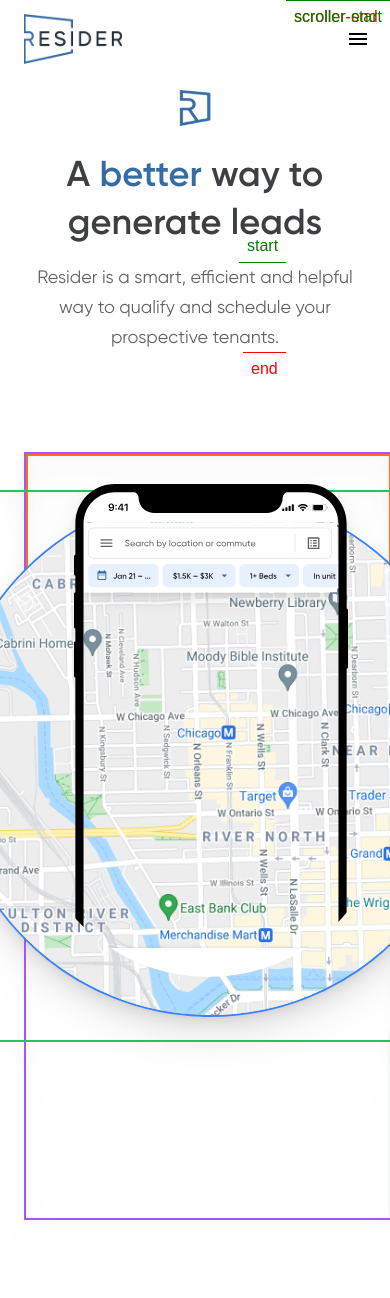
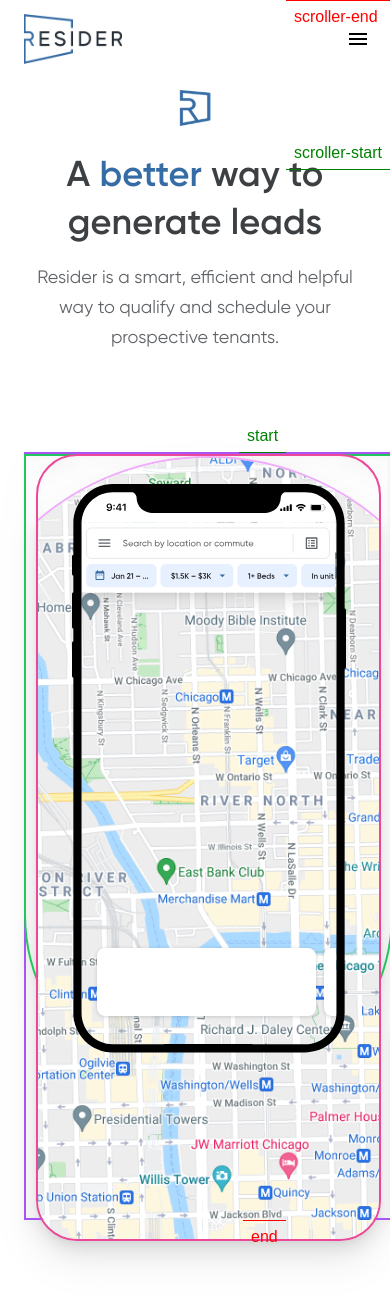
Before and after one commit to mcgrealife/landing-property, a Next.js app: page / in a window 390 px wide. Shown: the top 1298 px of the page. Before the commit the page ends 1220 px from the top, so only its background shows below. Built offline with nearby package versions, Linux system fonts and the light colour scheme; what @savvywombat/tailwindcss-grid-areas would draw is missing.

Commit message:
Masks working as expected, phone pinned. Now working on scrollTo plugin

```diff
--- a/pages/index.js
+++ b/pages/index.js
@@ -5,6 +5,7 @@ import Image from 'next/image'
 import { useEffect, useRef, useState } from 'react'
 import { gsap } from 'gsap'
 import { ScrollTrigger } from "gsap/dist/ScrollTrigger"
+import { ScrollToPlugin } from "gsap/ScrollToPlugin"
 import logo from '../public/resider-logo.png'
 
 
@@ -12,6 +13,7 @@ export default function Home() {
 
 
   gsap.registerPlugin(ScrollTrigger)
+  gsap.registerPlugin(ScrollToPlugin)
 
   function scheduleDemoClick() {
     return alert('💰 $50 showing, $1000 max. 50% per lease. 💰 ')
@@ -56,6 +58,7 @@ export default function Home() {
   const screen = useRef()
   const carousel = useRef()
   const headerSubText = useRef()
+  const spacer = useRef()
 
 
 
@@ -83,16 +86,20 @@ export default function Home() {
 
 
 
+
+
+
     gsap.timeline({
       scrollTrigger: {
-        trigger: headerSubText.current,
-        start: 'top top',
+        trigger: phone.current,
+        start: 'top 20%',
         // toggleActions: 'play pause reverse pause',
-        scrub: true,
+        pin: true,
         markers: true,
       }
     })
       .fromTo(mapMask.current, {
+        y: '-=0px',
         height: '525px',
         width: '525px',
         borderRadius: '769.01'
@@ -107,6 +114,13 @@ export default function Home() {
       .from(frameMask.current, {
         height: '525px'
       }, 0)
+      .to(wrapperMapMask.current, {
+        width: '345px',
+        height: '787px',
+      }, '<75%')
+      .from(spacer.current, {
+        height: '0'
+      })
 
 
 
@@ -246,9 +260,9 @@ export default function Home() {
 
         {/* reduce complexity of grid-areas by scaling svgs (then only need to define mobile?)  */}
 
-        <div id="phone" ref={phone} className='grid  grid-in-left lg:grid-in-middle  grid-areas-phone grid-cols-phoneMobile lg:grid-cols-phoneDesktop  grid-rows-phoneMobile lg:grid-rows-phoneDesktop  ml-[24px] lg:ml-[0px] h-full col-end-right lg:justify-center frame-shadow border-2 border-purple-500 '>
+        <div id="phone" ref={phone} className='grid  grid-in-left lg:grid-in-middle  grid-areas-phone grid-cols-phoneMobile lg:grid-cols-phoneDesktop  grid-rows-phoneMobile lg:grid-rows-phoneDesktop  ml-[24px] lg:ml-[0px] h-full col-end-right lg:justify-center frame-shadow border-2 border-purple-500 justify-items-center'>
 
-          <div id="frameMask" ref={frameMask} className=" grid grid-areas-phone grid-cols-phoneMobile lg:grid-cols-phoneDesktop  grid-rows-phoneMobile lg:grid-rows-phoneDesktop rounded-br-[769.01px] rounded-bl-[769.01px] row-start-1 row-end-6 col-start-1 col-end-6 border-2 border-orange-500  overflow-hidden">
+          <div id="frameMask" ref={frameMask} className=" grid grid-areas-phone grid-cols-phoneMobile lg:grid-cols-phoneDesktop  grid-rows-phoneMobile lg:grid-rows-phoneDesktop rounded-br-[769.01px] rounded-bl-[769.01px] row-start-1 row-end-6 col-start-1 col-end-6 border-2 border-green-500  overflow-hidden justify-center">
 
             <img id='frame' src="frame-hollow.svg" alt="frame" className=' w-full row-start-2 row-end-4 col-start-2 col-end-5 z-20' />
 
@@ -282,9 +296,10 @@ export default function Home() {
           </div>
 
 
-          <div id="wrapperMapMask" ref={wrapperMapMask} className='row-start-3 row-end-4 col-start-3 col-end-4  overflow-hidden border-2 border-green-500 rounded-[41px] justify-self-center'>
+          <div id="wrapperMapMask" ref={wrapperMapMask} className='grid row-start-1 row-end-4 col-start-3 col-end-4  overflow-hidden border-2 border-pink-500 rounded-[41px] self-start justify-center '>
+            {/* <div id="spacer" ref={spacer} className="h-[28px]" /> */}
 
-            <div id="mapMask" ref={mapMask} className='w-[344px] h-[744px]  rounded-[41px] overflow-hidden border-2 border-blue-500' >
+            <div id="mapMask" ref={mapMask} className='w-[344px] h-[744px]  rounded-[41px] overflow-hidden border-2 border-fuchsia-300' >
 
               <img id='map' src="map.png" alt="map" className='object-cover  w-[1000px] h-[1000px]' />
             </div>
```
